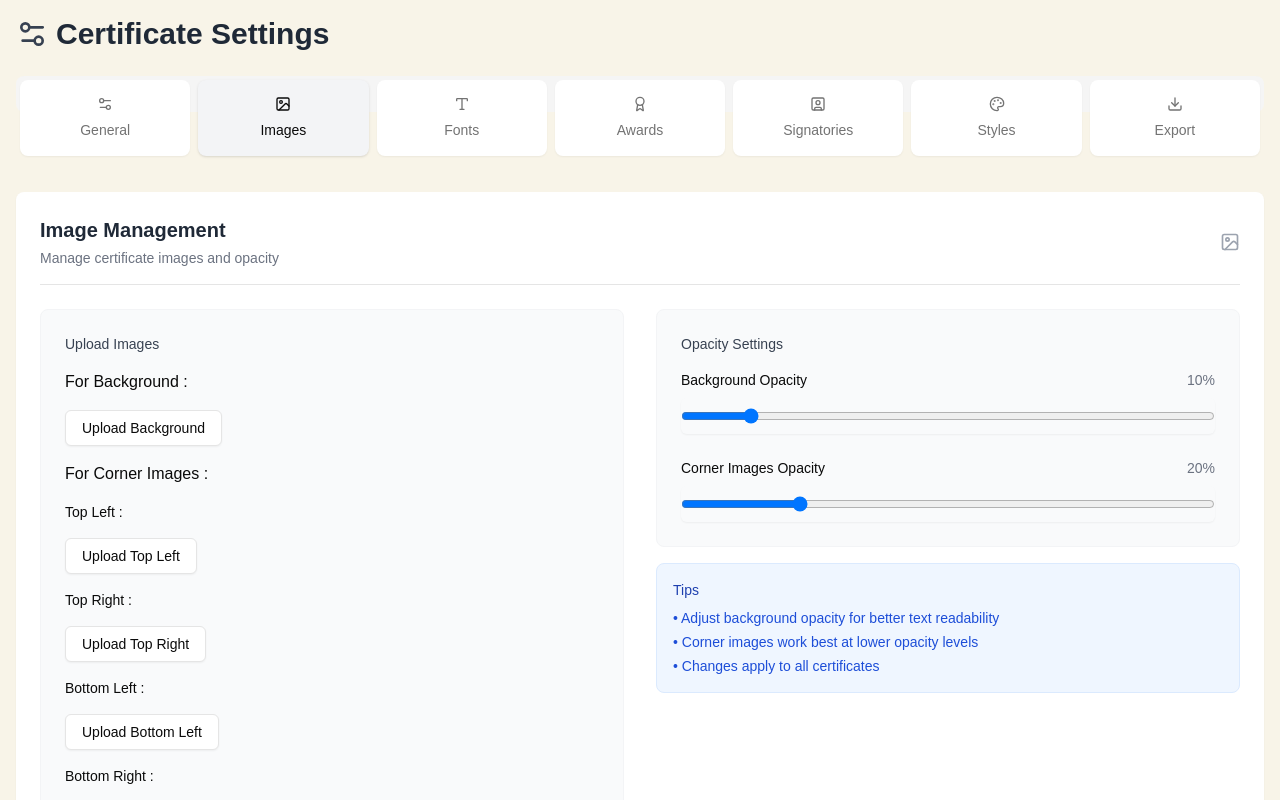
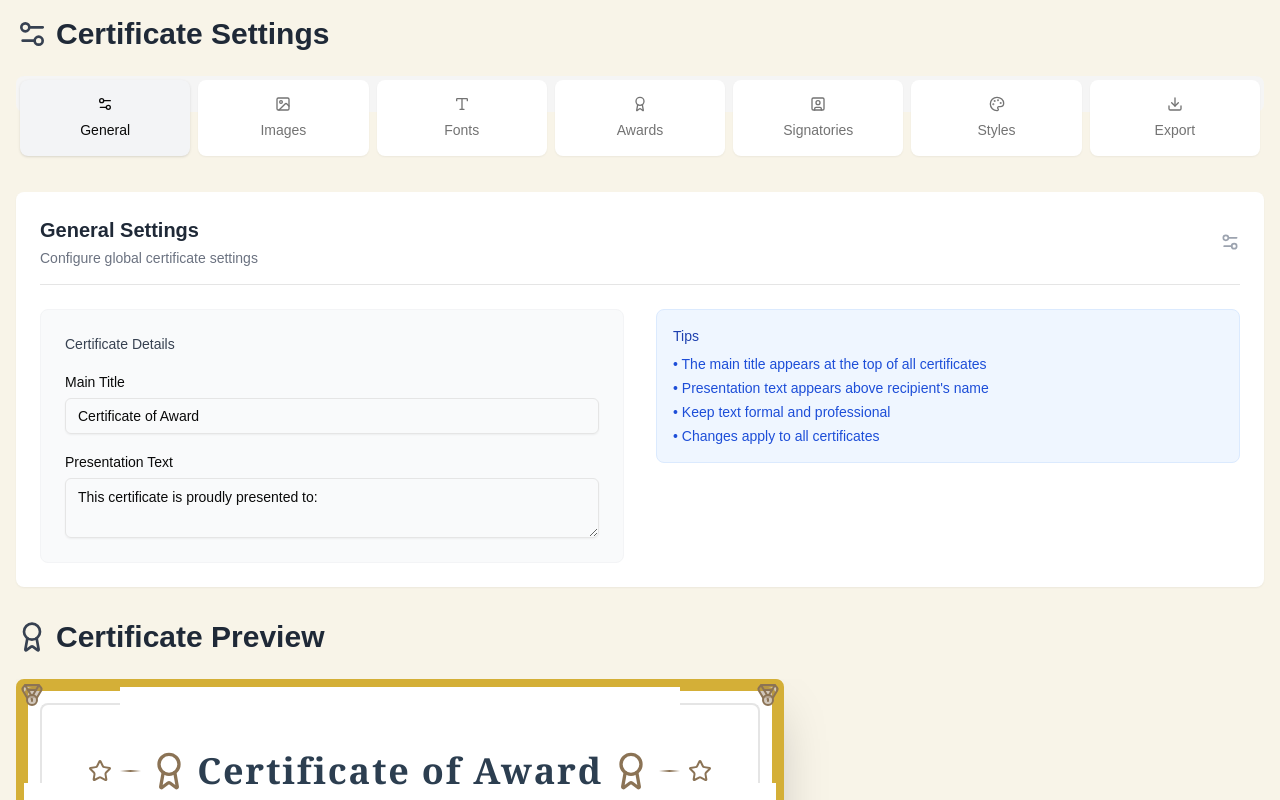
Before and after one commit to RafaelAngeloPiad/award-maker, a Next.js app: page / in a window 1280 px wide. Shown: the top 800 px of the page. Built offline with nearby package versions, Linux system fonts and the light colour scheme.

Commit message:
Quality of Life Changes

```diff
--- a/components/award-certificate.tsx
+++ b/components/award-certificate.tsx
@@ -24,42 +24,12 @@ import {
 import jsPDF from "jspdf";
 import html2canvas from "html2canvas";
 import { Tabs, TabsContent, TabsList, TabsTrigger } from "@/components/ui/tabs";
-
-interface Signatory {
-  name: string;
-  title: string;
-}
-
-interface Award {
-  recipient: string;
-  title: string;
-  description: string;
-}
-
-const initialAwards: Award[] = [
-  {
-    recipient: "John Doe",
-    title: "Outstanding Achievement in Science",
-    description: "For exceptional performance in the annual science fair"
-  },
-  {
-    recipient: "Jane Smith",
-    title: "Excellence in Leadership",
-    description:
-      "For demonstrating remarkable leadership skills in group projects"
-  }
-];
-
-const initialSignatories: Signatory[] = [
-  { name: "Emma Davis", title: "Principal" },
-  { name: "Robert Wilson", title: "Program Coordinator" },
-  { name: "Lisa Thompson", title: "Head Teacher" }
-];
+import type { AwardCertificate } from "@/lib/certificate-data";
+import { Signatory, initialAwards, initialSignatories } from "@/lib/certificate-data";
 
 export default function AwardCertificate() {
-  const [awards, setAwards] = useState<Award[]>(initialAwards);
-  const [signatories, setSignatories] =
-    useState<Signatory[]>(initialSignatories);
+  const [awards, setAwards] = useState<AwardCertificate[]>(initialAwards);
+  const [signatories, setSignatories] = useState<Signatory[]>(initialSignatories);
   const [backgroundImage, setBackgroundImage] = useState<string | null>(null);
   const [topRightImage, setTopRightImage] = useState<string | null>(null);
   const [topLeftImage, setTopLeftImage] = useState<string | null>(null);
@@ -80,7 +50,7 @@ export default function AwardCertificate() {
     useState("#8b7355"); // New state variable
   const certificatesRef = useRef<(HTMLDivElement | null)[]>([]);
 
-  const [newAward, setNewAward] = useState<Award>({
+  const [newAward, setNewAward] = useState<AwardCertificate>({
     recipient: "",
     title: "",
     description: ""
@@ -232,7 +202,7 @@ export default function AwardCertificate() {
             </h1>
           </div>
 
-          <Tabs defaultValue="images" className="w-full">
+          <Tabs defaultValue="general" className="w-full">
             <TabsList className="w-full grid grid-cols-7 gap-2 mb-20">
               <TabsTrigger
                 value="general"
@@ -342,9 +312,8 @@ export default function AwardCertificate() {
                             >
                               Presentation Text
                             </Label>
-                            <Input
+                            <Textarea
                               id="presentationText"
-                              type="text"
                               value={presentationText}
                               onChange={(e) =>
                                 setPresentationText(e.target.value)
@@ -369,7 +338,7 @@ export default function AwardCertificate() {
                             certificates
                           </li>
                           <li>
-                            • Presentation text appears above recipient's name
+                            • Presentation text appears above recipient&apos;s name
                           </li>
                           <li>• Keep text formal and professional</li>
                           <li>• Changes apply to all certificates</li>
@@ -1104,6 +1073,7 @@ export default function AwardCertificate() {
                     style={{ borderColor: ornamentalCornersColor }}
                   >
                     {/* Background Image */}
+                    <div className="text-center py-4">
                       {backgroundImage && (
                         <div
                           className="absolute inset-0 bg-cover bg-center"
@@ -1111,6 +1081,8 @@ export default function AwardCertificate() {
                             backgroundImage: `url(${backgroundImage})`,
                             opacity: backgroundOpacity
                           }}
+                          role="presentation"
+                          aria-hidden="true"
                         />
                       )}
                       {/* Corner Images */}
@@ -1121,6 +1093,8 @@ export default function AwardCertificate() {
                             backgroundImage: `url(${topLeftImage})`,
                             opacity: cornerOpacity
                           }}
+                          role="presentation"
+                          aria-hidden="true"
                         />
                       )}
                       {topRightImage && (
@@ -1130,6 +1104,8 @@ export default function AwardCertificate() {
                             backgroundImage: `url(${topRightImage})`,
                             opacity: cornerOpacity
                           }}
+                          role="presentation"
+                          aria-hidden="true"
                         />
                       )}
                       {bottomLeftImage && (
@@ -1139,6 +1115,8 @@ export default function AwardCertificate() {
                             backgroundImage: `url(${bottomLeftImage})`,
                             opacity: cornerOpacity
                           }}
+                          role="presentation"
+                          aria-hidden="true"
                         />
                       )}
                       {bottomRightImage && (
@@ -1148,8 +1126,11 @@ export default function AwardCertificate() {
                             backgroundImage: `url(${bottomRightImage})`,
                             opacity: cornerOpacity
                           }}
+                          role="presentation"
+                          aria-hidden="true"
                         />
                       )}
+                    </div>
 
                     {/* Decorative Elements */}
                     <div
--- /dev/null
+++ b/lib/certificate-data.ts
@@ -0,0 +1,31 @@
+// Define interfaces
+export interface Signatory {
+  name: string;
+  title: string;
+}
+
+export interface AwardCertificate {
+  recipient: string;
+  title: string;
+  description: string;
+}
+
+// Initial data
+export const initialAwards: AwardCertificate[] = [
+  {
+    recipient: "John Doe",
+    title: "Outstanding Achievement in Science",
+    description: "For exceptional performance in the annual science fair"
+  },
+  {
+    recipient: "Jane Smith",
+    title: "Excellence in Leadership",
+    description: "For demonstrating remarkable leadership skills in group projects"
+  }
+];
+
+export const initialSignatories: Signatory[] = [
+  { name: "Emma Davis", title: "Principal" },
+  { name: "Robert Wilson", title: "Program Coordinator" },
+  { name: "Lisa Thompson", title: "Head Teacher" }
+];
```
Lines whose indentation alone changed are shown as unchanged.
